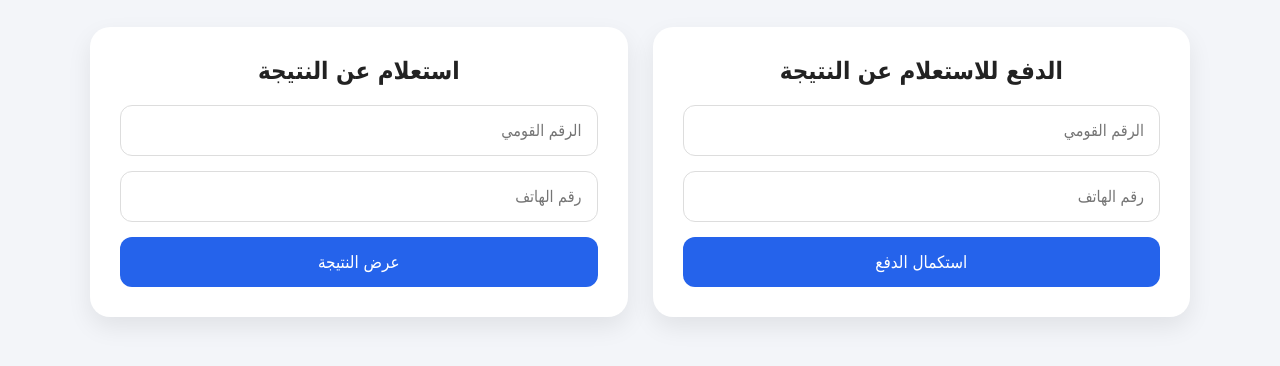
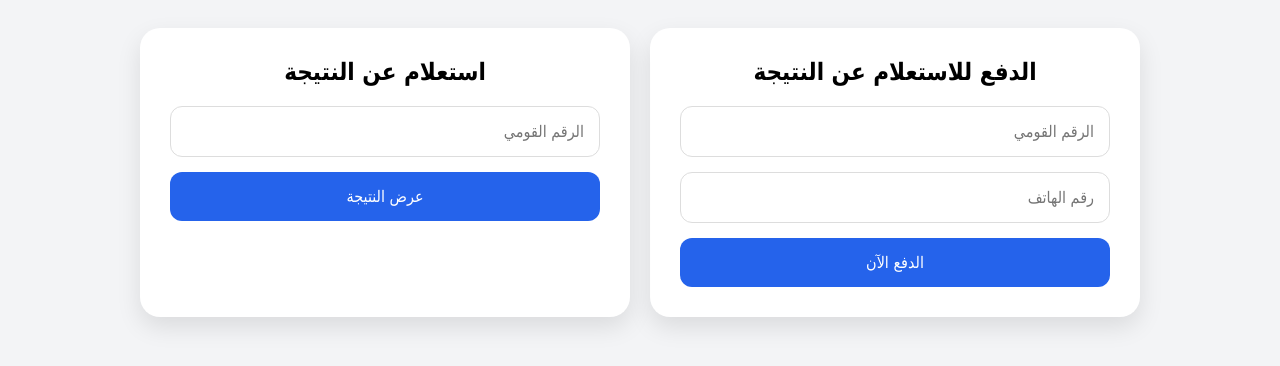
Before and after one commit to johnlatif2026/gizaresultt, a website: page index.html in a window 1280 px wide. Shown: the part 228-594 px from the top of the page. Drawn offline with Linux system fonts and the light colour scheme.

Commit message:
Update index.html

```diff
--- a/index.html
+++ b/index.html
@@ -1,12 +1,12 @@
-<!-- index.html -->
 <!DOCTYPE html>
 <html lang="ar" dir="rtl">
 <head>
-  <meta charset="UTF-8" />
-  <meta name="viewport" content="width=device-width, initial-scale=1.0"/>
-  <title>gizaresult</title>
+<meta charset="UTF-8">
+<meta name="viewport" content="width=device-width, initial-scale=1.0">
+<title>بوابة النتائج</title>
 
 <style>
+
 *{
 margin:0;
 padding:0;
@@ -15,32 +15,31 @@
 }
 
 body{
-      background:#f3f5f9;
+background:#f3f4f6;
 min-height:100vh;
 display:flex;
 justify-content:center;
 align-items:center;
-      padding:30px;
+padding:20px;
 }
 
 .container{
 width:100%;
-      max-width:1100px;
+max-width:1000px;
 display:grid;
 grid-template-columns:1fr 1fr;
-      gap:25px;
+gap:20px;
 }
 
 .card{
 background:#fff;
 padding:30px;
 border-radius:20px;
-      box-shadow:0 10px 25px rgba(0,0,0,.08);
+box-shadow:0 10px 25px rgba(0,0,0,.1);
 }
 
 h2{
 margin-bottom:20px;
-      color:#222;
 text-align:center;
 }
 
@@ -48,10 +47,9 @@
 width:100%;
 padding:15px;
 margin-bottom:15px;
+border-radius:12px;
 border:1px solid #ddd;
-      border-radius:12px;
 font-size:16px;
-      outline:none;
 }
 
 button{
@@ -61,94 +59,128 @@
 border-radius:12px;
 background:#2563eb;
 color:#fff;
-      font-size:17px;
+font-size:16px;
 cursor:pointer;
-      transition:.3s;
 }
 
 button:hover{
 background:#1d4ed8;
 }
 
-    @media(max-width:800px){
+@media(max-width:768px){
 .container{
 grid-template-columns:1fr;
 }
 }
+
 </style>
+
 </head>
 <body>
 
 <div class="container">
 
-    <!-- الدفع -->
 <div class="card">
+
 <h2>الدفع للاستعلام عن النتيجة</h2>
 
 <input type="text" id="payNationalId" placeholder="الرقم القومي">
 <input type="text" id="payPhone" placeholder="رقم الهاتف">
 
-      <button onclick="goToPay()">استكمال الدفع</button>
+<button onclick="goToPay()">
+الدفع الآن
+</button>
+
 </div>
 
-    <!-- الاستعلام -->
 <div class="card">
+
 <h2>استعلام عن النتيجة</h2>
 
 <input type="text" id="resultNationalId" placeholder="الرقم القومي">
-      <input type="text" id="resultPhone" placeholder="رقم الهاتف">
 
-      <button onclick="getResult()">عرض النتيجة</button>
+<button onclick="getResult()">
+عرض النتيجة
+</button>
+
 </div>
 
 </div>
 
 <script>
+
 function goToPay(){
-    const nationalId = document.getElementById("payNationalId").value;
-    const phone = document.getElementById("payPhone").value;
+
+const nationalId =
+document.getElementById("payNationalId").value;
+
+const phone =
+document.getElementById("payPhone").value;
 
 if(!nationalId || !phone){
+
 alert("اكتب البيانات كاملة");
 return;
+
 }
 
 window.location.href =
 `/pay.html?nationalId=${nationalId}&phone=${phone}`;
+
 }
 
 async function getResult(){
 
-    const nationalId = document.getElementById("resultNationalId").value;
-    const phone = document.getElementById("resultPhone").value;
+const nationalId =
+document.getElementById("resultNationalId").value;
 
-    if(!nationalId || !phone){
-      alert("اكتب البيانات كاملة");
+if(!nationalId){
+
+alert("اكتب الرقم القومي");
 return;
+
 }
 
+try{
+
 const res = await fetch("/api/result",{
+
 method:"POST",
+
 headers:{
 "Content-Type":"application/json"
 },
+
 body:JSON.stringify({
-        nationalId,
-        phone
+nationalId
 })
+
 });
 
 const data = await res.json();
 
 if(data.error){
+
 alert(data.error);
 return;
+
 }
 
-    localStorage.setItem("studentResult",JSON.stringify(data));
+localStorage.setItem(
+"studentResult",
+JSON.stringify(data)
+);
 
-    window.location.href = "/pay.html?result=1";
+window.location.href="/pay.html?result=1";
+
+}catch(err){
+
+alert("السيرفر لا يعمل");
+
 }
+
+}
+
 </script>
 
 </body>
```
Lines whose indentation alone changed are shown as unchanged.
